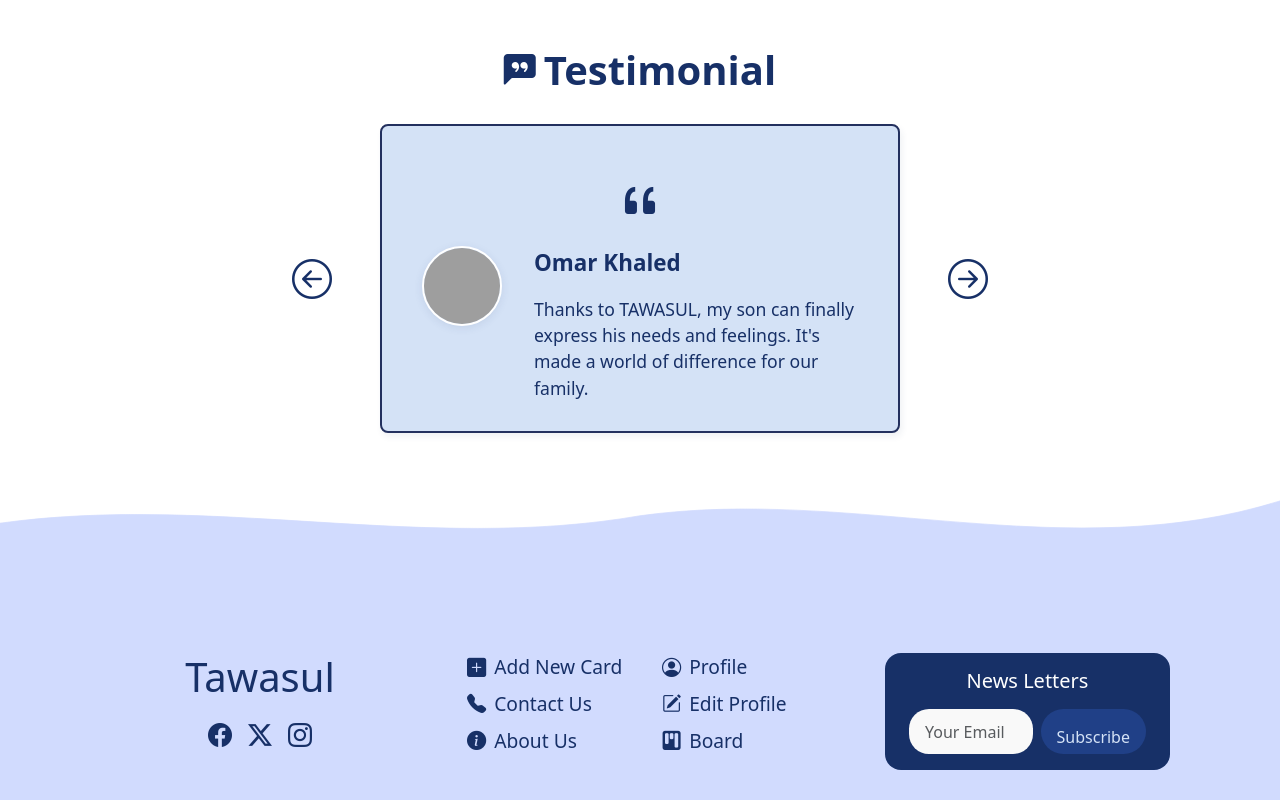
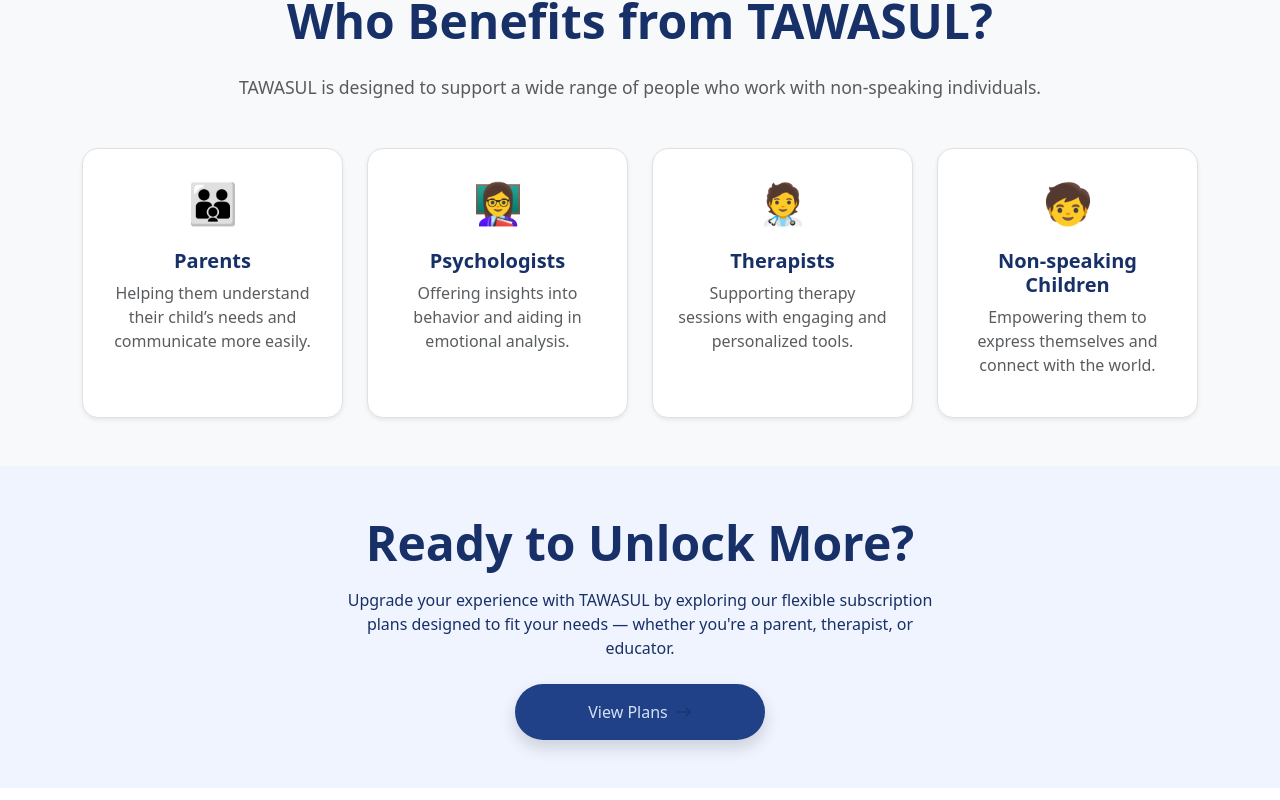
Before and after one commit to Tawasul-1/Tawasul-FrontEnd, a React (Vite) app: page / in a window 1280 px wide. Shown: the part 3337-4137 px from the top of the page. Built offline with nearby package versions, Linux system fonts and the light colour scheme; no server answers; grey boxes are pictures that could not be loaded.

Commit message:
some edit on home

```diff
--- a/src/Pages/Home.jsx
+++ b/src/Pages/Home.jsx
@@ -335,16 +335,94 @@
 
             {/* ✅ CTA Button */}
             <div className="mt-4">
-              <Link to="/board" className="btn btn-primary px-4 py-2 rounded-pill shadow-sm"
-              style={{
-                backgroundColor: "#173067",
-                border: "none",
-                width: "300px",
-              }}>
+              <Link
+                to="/board"
+                className="btn btn-primary px-4 py-2 rounded-pill shadow-sm"
+                style={{
+                  backgroundColor: "#173067",
+                  border: "none",
+                  width: "300px",
+                }}
+              >
                 Try Now
               </Link>
             </div>
           </div>
+        </Container>
+      </section>
+
+      {/* Who Benefits Section */}
+      <section className="home-forwhom-section py-5 bg-light text-center">
+        <Container>
+          <h2 className="fw-bold mb-4" style={{ color: "#173067" }}>
+            Who Benefits from TAWASUL?
+          </h2>
+          <p className="text-muted mb-5" style={{ fontSize: "1.1rem" }}>
+            TAWASUL is designed to support a wide range of people who work with non-speaking
+            individuals.
+          </p>
+          <Row className="g-4">
+            <Col md={3} sm={6}>
+              <div className="p-4 border rounded-4 shadow-sm h-100 bg-white">
+                <div style={{ fontSize: "2.5rem" }}>👪</div>
+                <h5 className="fw-bold mt-3">Parents</h5>
+                <p className="text-muted">
+                  Helping them understand their child’s needs and communicate more easily.
+                </p>
+              </div>
+            </Col>
+            <Col md={3} sm={6}>
+              <div className="p-4 border rounded-4 shadow-sm h-100 bg-white">
+                <div style={{ fontSize: "2.5rem" }}>👩‍🏫</div>
+                <h5 className="fw-bold mt-3">Psychologists</h5>
+                <p className="text-muted">
+                  Offering insights into behavior and aiding in emotional analysis.
+                </p>
+              </div>
+            </Col>
+            <Col md={3} sm={6}>
+              <div className="p-4 border rounded-4 shadow-sm h-100 bg-white">
+                <div style={{ fontSize: "2.5rem" }}>🧑‍⚕️</div>
+                <h5 className="fw-bold mt-3">Therapists</h5>
+                <p className="text-muted">
+                  Supporting therapy sessions with engaging and personalized tools.
+                </p>
+              </div>
+            </Col>
+            <Col md={3} sm={6}>
+              <div className="p-4 border rounded-4 shadow-sm h-100 bg-white">
+                <div style={{ fontSize: "2.5rem" }}>🧒</div>
+                <h5 className="fw-bold mt-3">Non-speaking Children</h5>
+                <p className="text-muted">
+                  Empowering them to express themselves and connect with the world.
+                </p>
+              </div>
+            </Col>
+          </Row>
+        </Container>
+      </section>
+
+      {/* Call To Action for Plan Page */}
+      <section
+        className="home-subscribe-section py-5 text-center"
+        style={{ backgroundColor: "#f0f4ff" }}
+      >
+        <Container>
+          <h2 className="fw-bold mb-3" style={{ color: "#173067" }}>
+            Ready to Unlock More?
+          </h2>
+          <p className="mb-4" style={{ maxWidth: "600px", margin: "0 auto", color: "#555" }}>
+            Upgrade your experience with TAWASUL by exploring our flexible subscription plans
+            designed to fit your needs — whether you're a parent, therapist, or educator.
+          </p>
+          <Link
+            to="/plan"
+            className="btn btn-primary px-4 py-2 rounded-pill shadow"
+            style={{ backgroundColor: "#173067", border: "none", width: "250px" }}
+          >
+            View Plans
+            <i className="bi bi-arrow-right ms-2"></i>
+          </Link>
         </Container>
       </section>
 
```
Also changed, not shown: src/main.css (line endings or trailing spaces).
